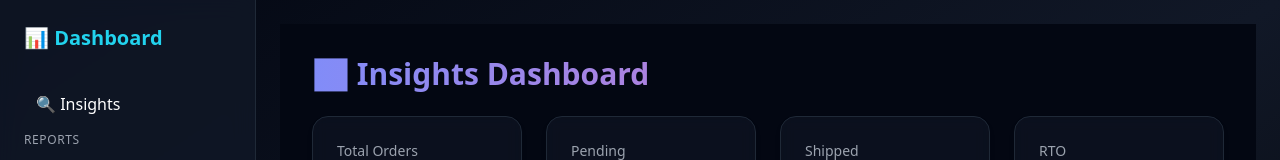
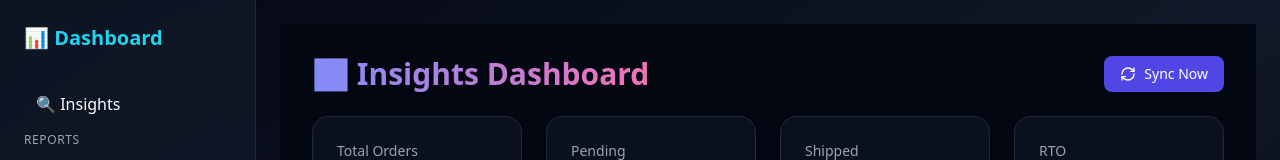
Before and after one commit to developereleven11-create/middleware-dashboard, a Next.js app: page /insights in a window 1280 px wide. Shown: the top 160 px of the page. Built offline with nearby package versions, Linux system fonts and the light colour scheme; no server answers; the database is empty.

Commit message:
Update page.tsx

```diff
--- a/app/insights/page.tsx
+++ b/app/insights/page.tsx
@@ -1,6 +1,7 @@
 "use client";
 
 import { useEffect, useState } from "react";
+import { RefreshCw } from "lucide-react";
 
 export default function InsightsPage() {
   const [orders, setOrders] = useState<any[]>([]);
@@ -14,13 +15,13 @@ export default function InsightsPage() {
   const [page, setPage] = useState(1);
   const limit = 20;
 
-  useEffect(() => {
+  // Fetch Orders (used on load + after sync)
   const fetchOrders = async () => {
     setLoading(true);
     try {
       const res = await fetch(`/api/insights?page=${page}&limit=${limit}`);
       const json = await res.json();
-        if (!json.ok) throw new Error(json.error || "Failed to load");
+      if (!res.ok) throw new Error(json.error || "Failed to load");
       setOrders(json.data);
     } catch (e: any) {
       setError(e.message);
@@ -28,6 +29,8 @@ export default function InsightsPage() {
       setLoading(false);
     }
   };
+
+  useEffect(() => {
     fetchOrders();
   }, [page]);
 
@@ -36,7 +39,7 @@ export default function InsightsPage() {
     try {
       const res = await fetch(`/api/orders/${orderNo}`);
       const json = await res.json();
-      if (!json.ok) throw new Error(json.error);
+      if (!res.ok) throw new Error(json.error);
       setSelectedOrder(json);
     } catch (e: any) {
       setError(e.message);
@@ -70,9 +73,12 @@ export default function InsightsPage() {
   return (
     <div className="min-h-screen bg-gray-950 text-white p-8 relative">
       {/* Header */}
-      <h1 className="text-3xl font-bold mb-6 bg-gradient-to-r from-indigo-400 to-pink-400 bg-clip-text text-transparent">
+      <div className="flex justify-between items-center mb-6">
+        <h1 className="text-3xl font-bold bg-gradient-to-r from-indigo-400 to-pink-400 bg-clip-text text-transparent">
           📊 Insights Dashboard
         </h1>
+        <SyncButton onSync={fetchOrders} />
+      </div>
 
       {/* KPIs */}
       <div className="grid grid-cols-2 md:grid-cols-4 gap-6 mb-10">
@@ -89,13 +95,11 @@ export default function InsightsPage() {
         />
         <KPI
           label="RTO"
-          value={orders.filter((o) =>
-            o.viniculumStatus?.includes("RTO")
-          ).length}
+          value={orders.filter((o) => o.viniculumStatus?.includes("RTO")).length}
         />
       </div>
 
-      {/* Search */}
+      {/* Search + Pagination */}
       <div className="mb-6 flex justify-between items-center">
         <input
           type="text"
@@ -237,6 +241,41 @@ export default function InsightsPage() {
 
 /* --- Components --- */
 
+function SyncButton({ onSync }: { onSync: () => Promise<void> }) {
+  const [loading, setLoading] = useState(false);
+  const [message, setMessage] = useState("");
+
+  const handleSync = async () => {
+    setLoading(true);
+    setMessage("");
+    try {
+      const res = await fetch("/api/jobs/syncShopify");
+      const json = await res.json();
+      if (!res.ok) throw new Error(json.error || "Sync failed");
+      setMessage(`✅ Synced ${json.count || 0} orders`);
+      await onSync(); // refresh table
+    } catch (err) {
+      setMessage("❌ Error syncing orders");
+    } finally {
+      setLoading(false);
+    }
+  };
+
+  return (
+    <div className="flex items-center gap-2">
+      <button
+        onClick={handleSync}
+        disabled={loading}
+        className="flex items-center px-4 py-2 rounded-lg bg-indigo-600 hover:bg-indigo-700 disabled:opacity-40 text-sm font-medium"
+      >
+        <RefreshCw className={`mr-2 h-4 w-4 ${loading ? "animate-spin" : ""}`} />
+        {loading ? "Syncing..." : "Sync Now"}
+      </button>
+      {message && <p className="text-xs text-gray-400">{message}</p>}
+    </div>
+  );
+}
+
 function KPI({ label, value }: { label: string; value: number }) {
   return (
     <div className="p-6 rounded-2xl backdrop-blur bg-gray-900/60 border border-gray-800 shadow-md hover:shadow-lg transition duration-200">
```
Lines whose indentation alone changed are shown as unchanged.
